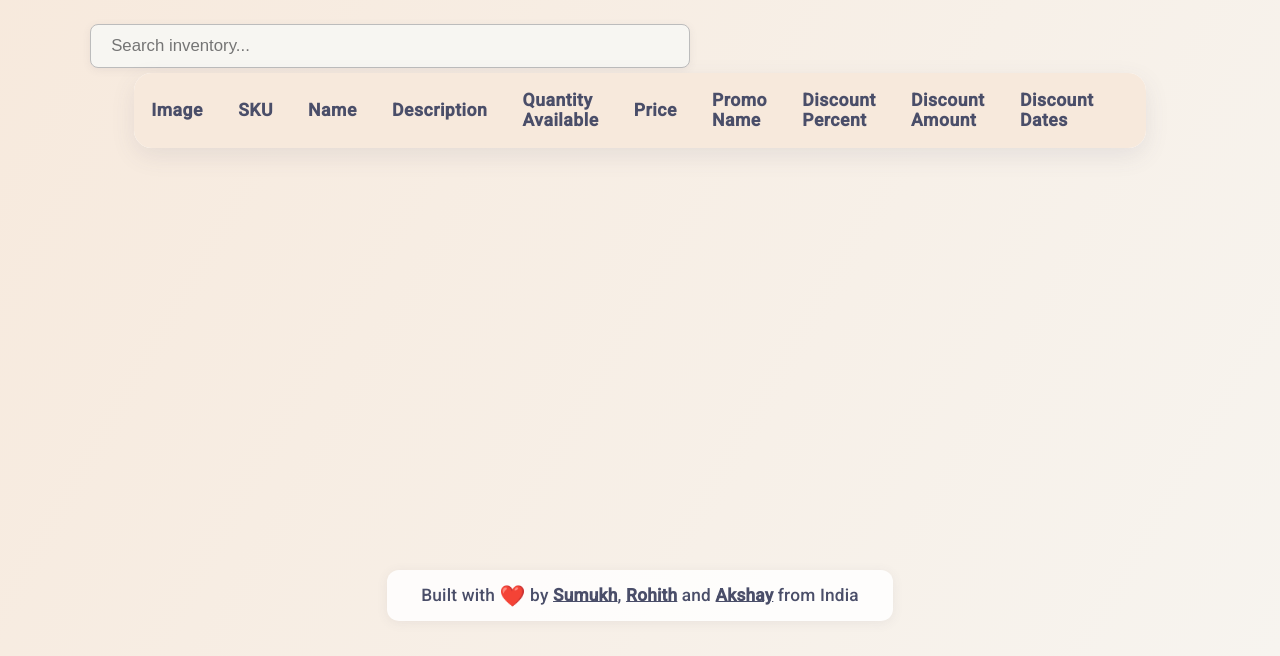
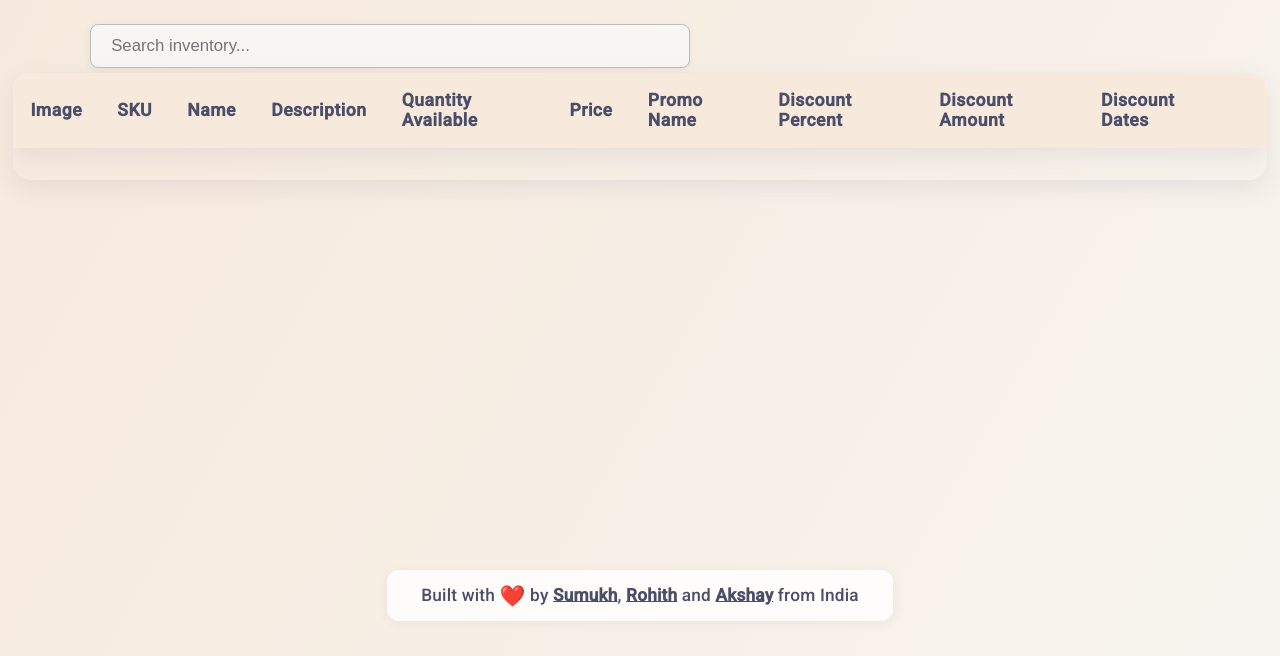
Before and after one commit to chapversedublin/chapversedublin.github.io, a plain HTML site: page dashboard.html in a window 1280 px wide. Shown: the part 144-800 px from the top of the page. Drawn offline with nearby package versions, Linux system fonts and the light colour scheme; no server answers.

Commit message:
scrolling works fine

```diff
--- a/dashboard.html
+++ b/dashboard.html
@@ -136,14 +136,21 @@
         opacity: 0.18;
       }
       .inventory-table {
-        width: 90vw;
-        max-width: 900px;
+        width: 98vw;
+        max-width: 1600px;
         border-collapse: collapse;
         background: rgba(255, 255, 255, 0.98);
+        box-shadow: 0 8px 24px rgba(74, 78, 105, 0.1);
+        margin-bottom: 2em;
+      }
+      .table-scroll {
+        max-height: 500px;
+        overflow-y: auto;
+        width: 98vw;
+        max-width: 1600px;
+        margin: 0 auto;
         border-radius: 18px;
         box-shadow: 0 8px 24px rgba(74, 78, 105, 0.1);
-        overflow: hidden;
-        margin-bottom: 2em;
       }
       .inventory-table th,
       .inventory-table td {
@@ -155,6 +162,9 @@
         color: #4a4e69;
         font-size: 1.1em;
         letter-spacing: 0.5px;
+        position: sticky;
+        top: 0;
+        z-index: 2;
       }
       .inventory-table tr:not(:last-child) {
         border-bottom: 1px solid #eee;
@@ -558,6 +568,7 @@
           </form>
         </div>
       </div>
+      <div class="table-scroll">
         <table class="inventory-table" id="inventory-table">
           <thead>
             <tr>
@@ -578,6 +589,7 @@
             <!-- Inventory rows will be inserted here by JS -->
           </tbody>
         </table>
+      </div>
     </div>
     <footer class="custom-footer">
       Built with <span class="footer-heart">❤️</span> by
@@ -853,7 +865,10 @@
                   `https://chapversedublingithubio-production.up.railway.app/inventory/${current.sku}`,
                   {
                     method: "PUT",
-                    headers: { "Content-Type": "application/json" },
+                    headers: {
+                      "Content-Type": "application/json",
+                      "X-Username": localStorage.getItem("cv_username") || ""
+                    },
                     body: JSON.stringify(payload),
                   }
                 );
@@ -879,6 +894,9 @@
                   `https://chapversedublingithubio-production.up.railway.app/inventory/${sku}`,
                   {
                     method: "DELETE",
+                    headers: {
+                      "X-Username": localStorage.getItem("cv_username") || ""
+                    }
                   }
                 );
                 if (res.ok) {
```
Lines whose indentation alone changed are shown as unchanged.
